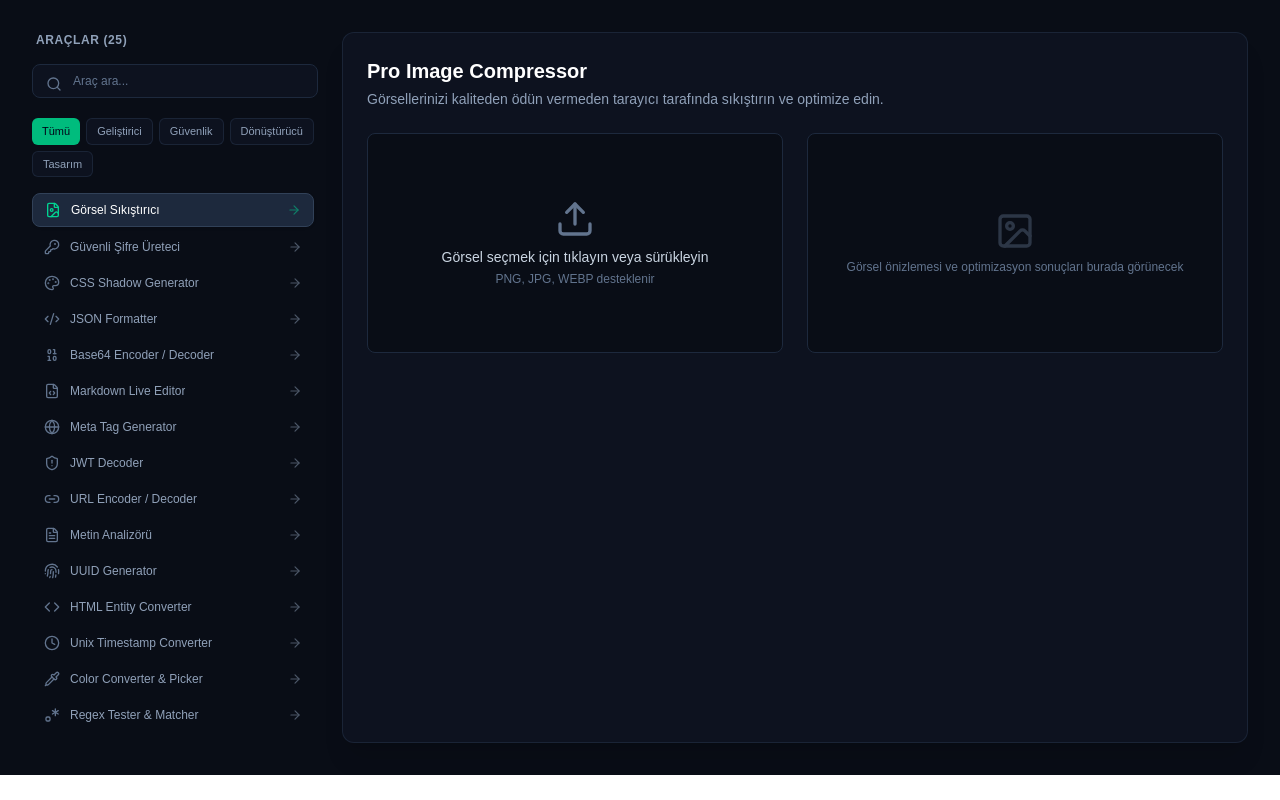
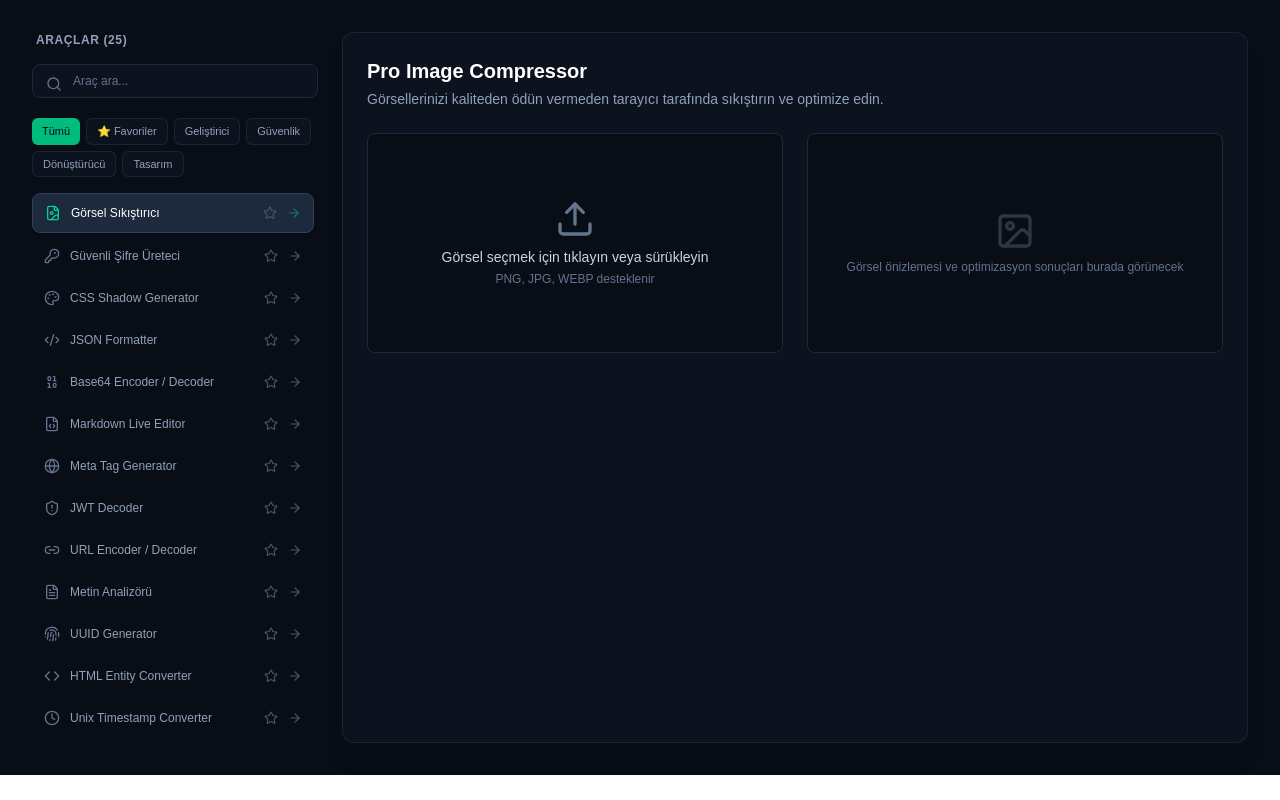
Before and after one commit to MuhammedEdev/privatools, a Next.js app: page /studio in a window 1280 px wide. Built offline with nearby package versions, Linux system fonts and the light colour scheme.

Commit message:
feat: add local storage powered favorites system and filter tab to studio

```diff
--- a/src/app/studio/page.tsx
+++ b/src/app/studio/page.tsx
@@ -1,12 +1,12 @@
 // src/app/studio/page.tsx
 "use client";
 
-import { useState } from "react";
+import { useState, useEffect } from "react";
 import {
   FileImage, KeyRound, Palette, Code2, Binary, FileCode, Globe,
   ShieldAlert, Link2, FileText, Fingerprint, Code, Clock, Pipette,
   Regex, Hash, LayoutGrid, AlignLeft, QrCode, Ruler, Sparkles,
-  Braces, Keyboard, FileSpreadsheet, Link, ArrowRight, Search
+  Braces, Keyboard, FileSpreadsheet, Link, ArrowRight, Search, Star
 } from "lucide-react";
 
 import ImageCompressor from "@/components/tools/ImageCompressor";
@@ -39,6 +39,32 @@ export default function StudioPage() {
   const [activeTab, setActiveTab] = useState<string>("compressor");
   const [searchQuery, setSearchQuery] = useState<string>("");
   const [selectedCategory, setSelectedCategory] = useState<string>("all");
+  const [favorites, setFavorites] = useState<string[]>([]);
+
+  // LocalStorage'dan favorileri yükle
+  useEffect(() => {
+    const savedFavs = localStorage.getItem("privatools_favorites");
+    if (savedFavs) {
+      try {
+        setFavorites(JSON.parse(savedFavs));
+      } catch (e) {
+        console.error(e);
+      }
+    }
+  }, []);
+
+  // Favorileri localStorage'a kaydet
+  const toggleFavorite = (id: string, e: React.MouseEvent) => {
+    e.stopPropagation();
+    let updated;
+    if (favorites.includes(id)) {
+      updated = favorites.filter((fav) => fav !== id);
+    } else {
+      updated = [...favorites, id];
+    }
+    setFavorites(updated);
+    localStorage.setItem("privatools_favorites", JSON.stringify(updated));
+  };
 
   const toolsList = [
     { id: "compressor", name: "Görsel Sıkıştırıcı", category: "design", icon: FileImage, component: ImageCompressor },
@@ -70,6 +96,7 @@ export default function StudioPage() {
 
   const categories = [
     { id: "all", name: "Tümü" },
+    { id: "favorites", name: "⭐ Favoriler" },
     { id: "dev", name: "Geliştirici" },
     { id: "security", name: "Güvenlik" },
     { id: "converter", name: "Dönüştürücü" },
@@ -78,6 +105,9 @@ export default function StudioPage() {
 
   const filteredTools = toolsList.filter((tool) => {
     const matchesSearch = tool.name.toLowerCase().includes(searchQuery.toLowerCase());
+    if (selectedCategory === "favorites") {
+      return matchesSearch && favorites.includes(tool.id);
+    }
     const matchesCategory = selectedCategory === "all" || tool.category === selectedCategory;
     return matchesSearch && matchesCategory;
   });
@@ -88,7 +118,7 @@ export default function StudioPage() {
     <div className="min-h-[calc(100vh-4rem)] bg-[#090D16] text-slate-100 flex flex-col p-4 sm:p-6 lg:p-8">
       <main className="max-w-7xl w-full mx-auto grid grid-cols-1 lg:grid-cols-12 gap-6 flex-1">
 
-        {/* Sol Sidebar & Arama & Kategoriler */}
+        {/* Sol Sidebar */}
         <aside className="lg:col-span-3 space-y-4">
           <div className="flex items-center justify-between px-1">
             <span className="text-xs font-semibold text-slate-400 uppercase tracking-wider">
@@ -130,11 +160,12 @@ export default function StudioPage() {
             {filteredTools.map((tool) => {
               const IconComponent = tool.icon;
               const isActive = activeTab === tool.id;
+              const isFav = favorites.includes(tool.id);
               return (
                 <button
                   key={tool.id}
                   onClick={() => setActiveTab(tool.id)}
-                  className={`w-full flex items-center justify-between px-3 py-2 rounded-lg text-xs font-medium transition-all ${
+                  className={`w-full flex items-center justify-between px-3 py-2 rounded-lg text-xs font-medium transition-all group ${
                     isActive
                       ? "bg-slate-800 text-white border border-slate-700 shadow-sm"
                       : "text-slate-400 hover:text-slate-200 hover:bg-slate-900/60"
@@ -144,12 +175,21 @@ export default function StudioPage() {
                     <IconComponent className={`w-4 h-4 shrink-0 ${isActive ? "text-emerald-400" : "text-slate-500"}`} />
                     <span className="truncate">{tool.name}</span>
                   </div>
-                  <ArrowRight className={`w-3.5 h-3.5 shrink-0 opacity-50 ${isActive ? "text-emerald-400" : ""}`} />
+                  <div className="flex items-center gap-1.5">
+                    <span
+                      onClick={(e) => toggleFavorite(tool.id, e)}
+                      className={`p-1 rounded hover:bg-slate-700/50 transition ${isFav ? "text-amber-400" : "text-slate-600 hover:text-slate-400"}`}
+                      title={isFav ? "Favorilerden çıkar" : "Favorilere ekle"}
+                    >
+                      <Star className={`w-3.5 h-3.5 ${isFav ? "fill-amber-400" : ""}`} />
+                    </span>
+                    <ArrowRight className={`w-3.5 h-3.5 shrink-0 opacity-50 ${isActive ? "text-emerald-400" : ""}`} />
+                  </div>
                 </button>
               );
             })}
             {filteredTools.length === 0 && (
-              <p className="text-xs text-slate-500 text-center py-6">Araç bulunamadı.</p>
+              <p className="text-xs text-slate-500 text-center py-6">Araç bulunamadı.</p>
             )}
           </div>
         </aside>
```
